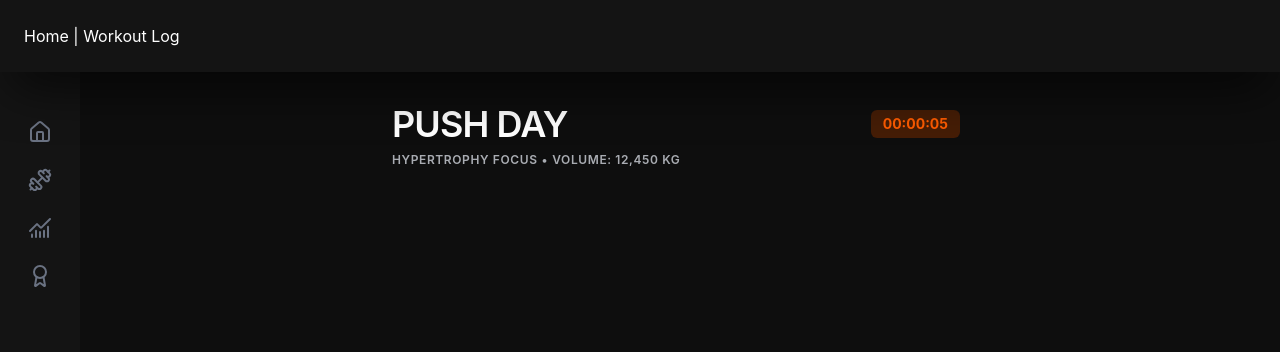
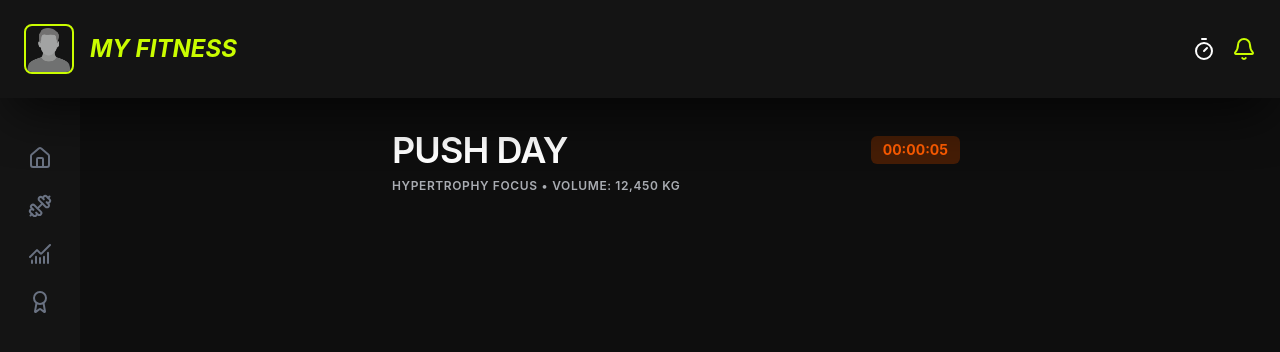
Before and after one commit to LuisAguiarGIT/myFitness, a Next.js app: page /WorkoutLog in a window 1280 px wide. Shown: the top 352 px of the page. Built offline with nearby package versions, Linux system fonts and the light colour scheme.

Commit message:
Top navbar

```diff
--- a/src/components/Navbar.tsx
+++ b/src/components/Navbar.tsx
@@ -1,9 +1,27 @@
-import Link from 'next/link';
+import Image from 'next/image';
+import { Timer, Bell } from 'lucide-react';
 
 export default function Navbar() {
   return (
     <nav className="p-6 bg-[#141414] z-10 shadow-2xl shadow-black/70 text-white">
-      <Link href="/">Home</Link> | <Link href="/WorkoutLog">Workout Log</Link>
+      <div className="flex justify-between">
+        <div className="flex items-center">
+          <Image
+            width={50}
+            height={50}
+            src="/default.png"
+            alt="Image not found"
+            className="border-2 border-[#cafd00] rounded-lg"
+          />
+          <h1 className="italic text-2xl font-bold ml-4 text-[#cafd00]">
+            MY FITNESS
+          </h1>
+        </div>
+        <div className="flex items-center">
+          <Timer className="mr-4" />
+          <Bell className="stroke-[#cafd00]" />
+        </div>
+      </div>
     </nav>
   );
 }
```
Also changed, not shown: public/default.png (added).
